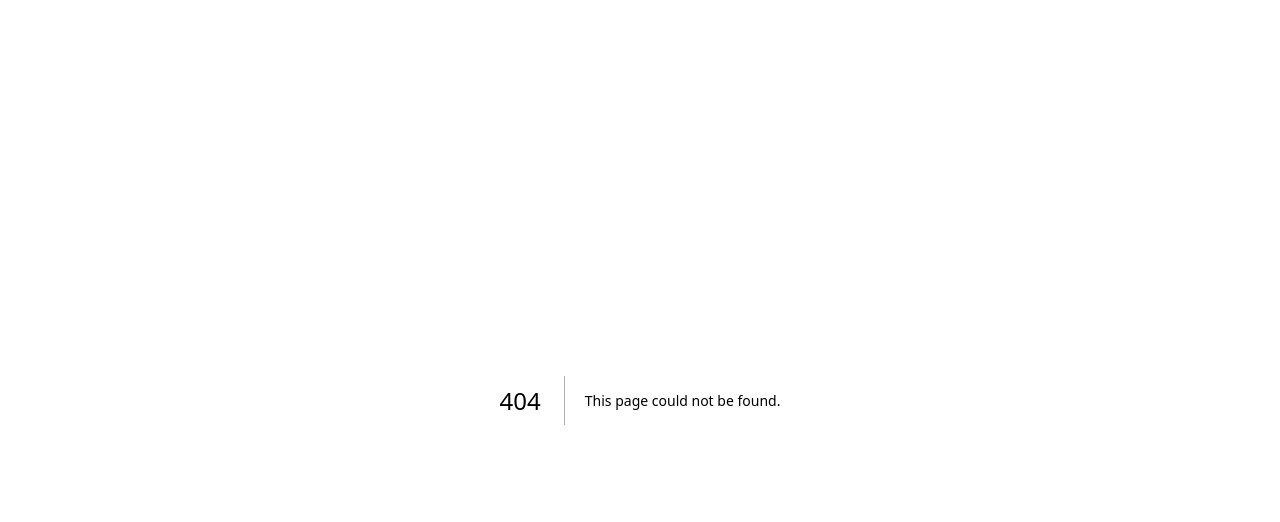
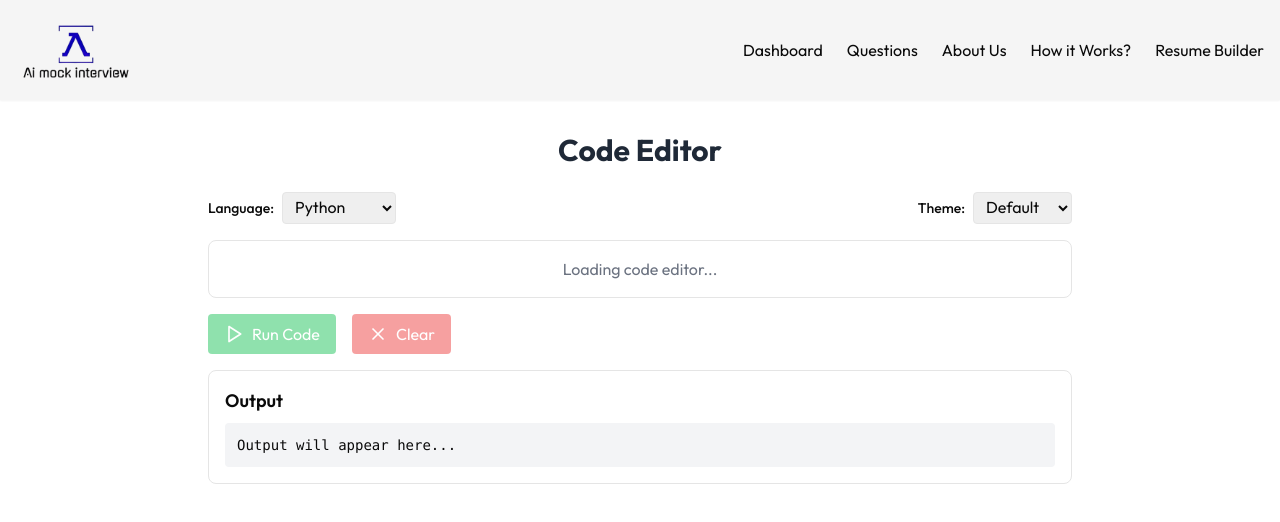
Before and after one commit to Tanishque003/Ai-mock-interview-Platform, a Next.js app: page /dashboard/code-editor in a window 1280 px wide. Before the commit this address had no page. Shown: the top 522 px of the page. Built offline with nearby package versions, Linux system fonts and the light colour scheme.

Commit message:
Add files via upload

```diff
--- /dev/null
+++ b/app/dashboard/code-editor/page.jsx
@@ -0,0 +1,202 @@
+'use client';
+
+import { useState, useRef, useEffect } from 'react';
+import { Play, X } from 'lucide-react';
+
+export default function CodeEditorPage() {
+  const [language, setLanguage] = useState('python');
+  const [theme, setTheme] = useState('default');
+  const [code, setCode] = useState('');
+  const [output, setOutput] = useState('');
+  const [isRunning, setIsRunning] = useState(false);
+  const [isCodeMirrorReady, setIsCodeMirrorReady] = useState(false);
+  const editorRef = useRef(null);
+  const outputRef = useRef(null);
+  const codeMirrorRef = useRef(null);
+
+  useEffect(() => {
+    // Check if CodeMirror is available
+    const initCodeMirror = () => {
+      if (window.CodeMirror && editorRef.current && !codeMirrorRef.current) {
+        try {
+          codeMirrorRef.current = window.CodeMirror.fromTextArea(editorRef.current, {
+            mode: language,
+            theme: theme === 'default' ? 'default' : theme,
+            lineNumbers: true,
+            indentUnit: 4,
+            tabSize: 4,
+            autofocus: true,
+            extraKeys: {
+              'Tab': 'insertSoftTab'
+            }
+          });
+
+          // Add change event listener to update code state
+          codeMirrorRef.current.on('change', (instance) => {
+            setCode(instance.getValue());
+          });
+
+          setIsCodeMirrorReady(true);
+        } catch (error) {
+          console.error('Error initializing CodeMirror:', error);
+        }
+      }
+    };
+
+    // If CodeMirror script is not loaded yet, wait for it
+    if (!window.CodeMirror) {
+      const script = document.createElement('script');
+      script.src = 'https://cdnjs.cloudflare.com/ajax/libs/codemirror/5.62.0/codemirror.min.js';
+      script.onload = initCodeMirror;
+      document.body.appendChild(script);
+    } else {
+      initCodeMirror();
+    }
+
+    // Cleanup function
+    return () => {
+      if (codeMirrorRef.current) {
+        codeMirrorRef.current.toTextArea();
+      }
+    };
+  }, [language, theme]);
+
+  const runCode = async () => {
+    // Ensure we have the latest code from CodeMirror
+    if (codeMirrorRef.current) {
+      setCode(codeMirrorRef.current.getValue());
+    }
+
+    setIsRunning(true);
+    setOutput('');
+
+    try {
+      // Placeholder for actual code execution logic
+      const response = await fetch('/api/run-code', {
+        method: 'POST',
+        headers: {
+          'Content-Type': 'application/json',
+        },
+        body: JSON.stringify({
+          language,
+          code
+        })
+      });
+
+      const result = await response.json();
+      setOutput(result.output || 'Code executed successfully');
+    } catch (error) {
+      setOutput(`Error: ${error.message}`);
+    } finally {
+      setIsRunning(false);
+    }
+  };
+
+  const clearEditor = () => {
+    if (codeMirrorRef.current) {
+      codeMirrorRef.current.setValue('');
+    }
+    setCode('');
+    setOutput('');
+  };
+
+  useEffect(() => {
+    if (outputRef.current) {
+      outputRef.current.scrollTop = outputRef.current.scrollHeight;
+    }
+  }, [output]);
+
+  return (
+    <div className="container mx-auto px-4 py-8 max-w-4xl">
+      <header className="mb-6">
+        <h1 className="text-3xl font-bold text-center text-gray-800">Code Editor</h1>
+      </header>
+
+      <div className="flex flex-col md:flex-row justify-between mb-4 space-y-2 md:space-y-0 md:space-x-4">
+        <div className="flex items-center space-x-2">
+          <label htmlFor="language-select" className="text-sm font-medium">
+            Language:
+          </label>
+          <select
+            id="language-select"
+            value={language}
+            onChange={(e) => setLanguage(e.target.value)}
+            className="form-select px-2 py-1 border rounded"
+          >
+            <option value="python">Python</option>
+            <option value="javascript">JavaScript</option>
+            <option value="c">C</option>
+            <option value="cpp">C++</option>
+            <option value="java">Java</option>
+          </select>
+        </div>
+
+        <div className="flex items-center space-x-2">
+          <label htmlFor="theme-select" className="text-sm font-medium">
+            Theme:
+          </label>
+          <select
+            id="theme-select"
+            value={theme}
+            onChange={(e) => setTheme(e.target.value)}
+            className="form-select px-2 py-1 border rounded"
+          >
+            <option value="default">Default</option>
+            <option value="monokai">Monokai</option>
+            <option value="dracula">Dracula</option>
+          </select>
+        </div>
+      </div>
+
+      <div className="editor-wrapper mb-4 border rounded-lg overflow-hidden">
+        <textarea
+          ref={editorRef}
+          id="code-editor"
+          className="hidden"
+        />
+        {!isCodeMirrorReady && (
+          <div className="p-4 text-center text-gray-500">
+            Loading code editor...
+          </div>
+        )}
+      </div>
+
+      <div className="flex space-x-4 mb-4">
+        <button
+          onClick={runCode}
+          disabled={isRunning || !isCodeMirrorReady}
+          className="flex items-center justify-center px-4 py-2 bg-green-500 text-white rounded hover:bg-green-600 disabled:opacity-50"
+        >
+          {isRunning ? (
+            <svg className="animate-spin mr-2 h-5 w-5" xmlns="http://www.w3.org/2000/svg" fill="none" viewBox="0 0 24 24">
+              <circle className="opacity-25" cx="12" cy="12" r="10" stroke="currentColor" strokeWidth="4"></circle>
+              <path className="opacity-75" fill="currentColor" d="M4 12a8 8 0 018-8V0C5.373 0 0 5.373 0 12h4zm2 5.291A7.962 7.962 0 014 12H0c0 3.042 1.135 5.824 3 7.938l3-2.647z"></path>
+            </svg>
+          ) : (
+            <Play className="mr-2" size={20} />
+          )}
+          Run Code
+        </button>
+
+        <button
+          onClick={clearEditor}
+          disabled={!isCodeMirrorReady}
+          className="flex items-center justify-center px-4 py-2 bg-red-500 text-white rounded hover:bg-red-600 disabled:opacity-50"
+        >
+          <X className="mr-2" size={20} />
+          Clear
+        </button>
+      </div>
+
+      <div className="border rounded-lg p-4">
+        <h3 className="text-lg font-semibold mb-2">Output</h3>
+        <div
+          ref={outputRef}
+          className="bg-gray-100 p-3 rounded max-h-48 overflow-y-auto font-mono text-sm"
+        >
+          {output || 'Output will appear here...'}
+        </div>
+      </div>
+    </div>
+  );
+}
```
